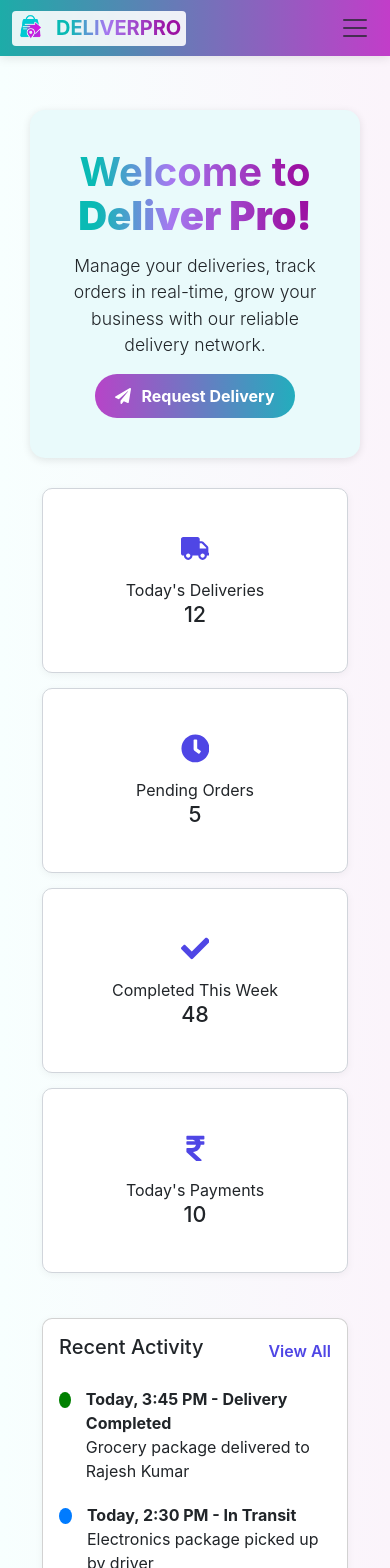
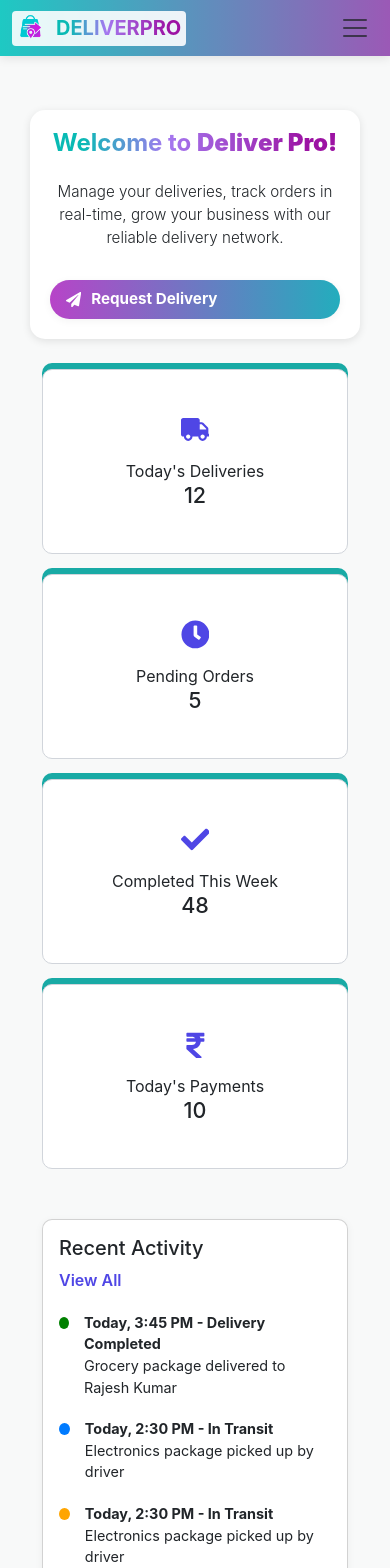
Before and after one commit to RksInfotech19/DeliverPro, a React (Vite) app: page /dashboard in a window 390 px wide. Shown: the top 1568 px of the page. Built offline with nearby package versions, Linux system fonts and the light colour scheme; what webfontloader would draw is missing.

Commit message:
Implemented shop service to get, post the shop

```diff
--- a/src/screens/Landing/LandingScreen.css
+++ b/src/screens/Landing/LandingScreen.css
@@ -2,8 +2,8 @@
 body {
   font-family: 'Inter', sans-serif;
   width: 100%;
- min-height: 100vh;
-  background: var(--gradient-bg);
+  min-height: 100vh;
+  background: #f8f9f9;
   overflow-y: auto;
 }
 
@@ -29,7 +29,7 @@ body {
 ----------------------------------- */
 .navbar {
   transition: all 0.3s ease;
-  background: var(--gradient-navbar);
+  /* background: var(--gradient-navbar); */
 }
 
 .navbar-scrolled {
--- a/src/screens/Navbar/Navbar.module.css
+++ b/src/screens/Navbar/Navbar.module.css
@@ -1,5 +1,7 @@
 .navbarCustom {
-  background: var(--gradient-button);
+  background: linear-gradient(90deg, #1ec9c3, #9b59b6);
+  /* background-color: #5d6d7e; */
+  color: white;
   box-shadow: 0 2px 10px rgba(0, 0, 0, 0.1);
   padding-top: 0.3rem;
   padding-bottom: 0.3rem;
@@ -95,7 +97,7 @@
 
 .userRoleBadge {
   font-size: 15px;
-  color: var(--text-dark);
+  color: white;
 }
 
 /* Responsive adjustments */
--- a/src/screens/ShopOwner/DashboardPage.module.css
+++ b/src/screens/ShopOwner/DashboardPage.module.css
@@ -4,7 +4,7 @@
 }
 
 .textWrapper {
-    background-color:#e9fafb;
+    background-color:white;
     border-radius: 15px;
     box-shadow: 0 2px 8px rgba(0,0,0,0.1);
     padding: 40px;
@@ -19,6 +19,7 @@
     font-size: 2.5rem;
     font-weight: bold;
     margin-bottom: 10px;
+    display: inline-block;
 }
 
 .leadText {
@@ -35,6 +36,7 @@
     font-weight: bold;
     display: inline-flex;
     align-items: center;
+    box-shadow: 0 2px 8px rgba(0,0,0,0.05);
 }
 
 .getStartedButton:hover {
@@ -54,8 +56,14 @@
     border: 1px solid #d1d5db;
     border-radius: 10px;
     padding: 20px;
-    box-shadow: 0 2px 8px rgba(0,0,0,0.05);
+    box-shadow: 0 -6px 0px #19aaa5;
     margin-bottom: 15px;
+}
+
+.statCard:hover {
+    box-shadow: 0 -6px 0px #b744c8;
+    transform: translateY(-4px);
+    transition: all 0.4s ease;
 }
 
 .statIcon {
@@ -115,3 +123,62 @@
 .timelineDotorange {
     background-color: orange;
 }
+
+@media (max-width: 768px) {
+    .gradientText {
+        font-size: 1.8rem;
+    }
+
+    .leadText {
+        font-size: 1rem;
+    }
+
+    .getStartedButton {
+        width: 100%;
+        margin-top: 15px;
+        font-size: 1rem;
+    }
+
+    .statCard {
+        margin-bottom: 20px;
+    }
+
+    .textWrapper {
+        padding: 20px;
+    }
+
+    .timelineItem {
+        flex-direction: row;
+    }
+
+    .activityHeader {
+        flex-direction: column;
+        align-items: flex-start;
+    }
+}
+
+@media (max-width: 480px) {
+    .gradientText {
+        font-size: 1.5rem;
+    }
+
+    .leadText {
+        font-size: 0.95rem;
+    }
+
+    .getStartedButton {
+        font-size: 0.95rem;
+        padding: 8px 16px;
+    }
+
+    .timelineItem {
+        font-size: 0.9rem;
+    }
+
+    .timelineDotgreen,
+    .timelineDotblue,
+    .timelineDotorange {
+        width: 12px;
+        height: 12px;
+    }
+}
--- /dev/null
+++ b/src/service/Shop.service.ts
@@ -0,0 +1,35 @@
+import axios from "axios";
+
+export class ShopService {
+  private static instance: ShopService;
+  private apiUrl = "http://localhost:3000/api/shops/all";
+  private createApi = "http://localhost:3000/api/shops/create";
+  private constructor() {}
+
+  public static getInstance(): ShopService {
+    if (!ShopService.instance) {
+      ShopService.instance = new ShopService();
+    }
+    return ShopService.instance;
+  }
+
+  public async getShops(): Promise<any> {
+    try {
+      const response = await axios.get(this.apiUrl);
+      return response.data;
+    } catch (error) {
+      console.error("Error fetching shops:", error);
+      throw error;
+    }
+  }
+
+  public async addShop(shopData: any): Promise<any> {
+    try {
+      const response = await axios.post(this.createApi, shopData);
+      return response.data;
+    } catch (error) {
+      console.error("Error adding shop:", error);
+      throw error;
+    }
+  }
+}
```
Also changed, not shown: src/models/shop.model.ts (added, +13 -0 lines), src/shared/AddShop/AddShop.tsx (+85 -25 lines), src/screens/ShopOwner/NewDeliveryPage.tsx (added).
